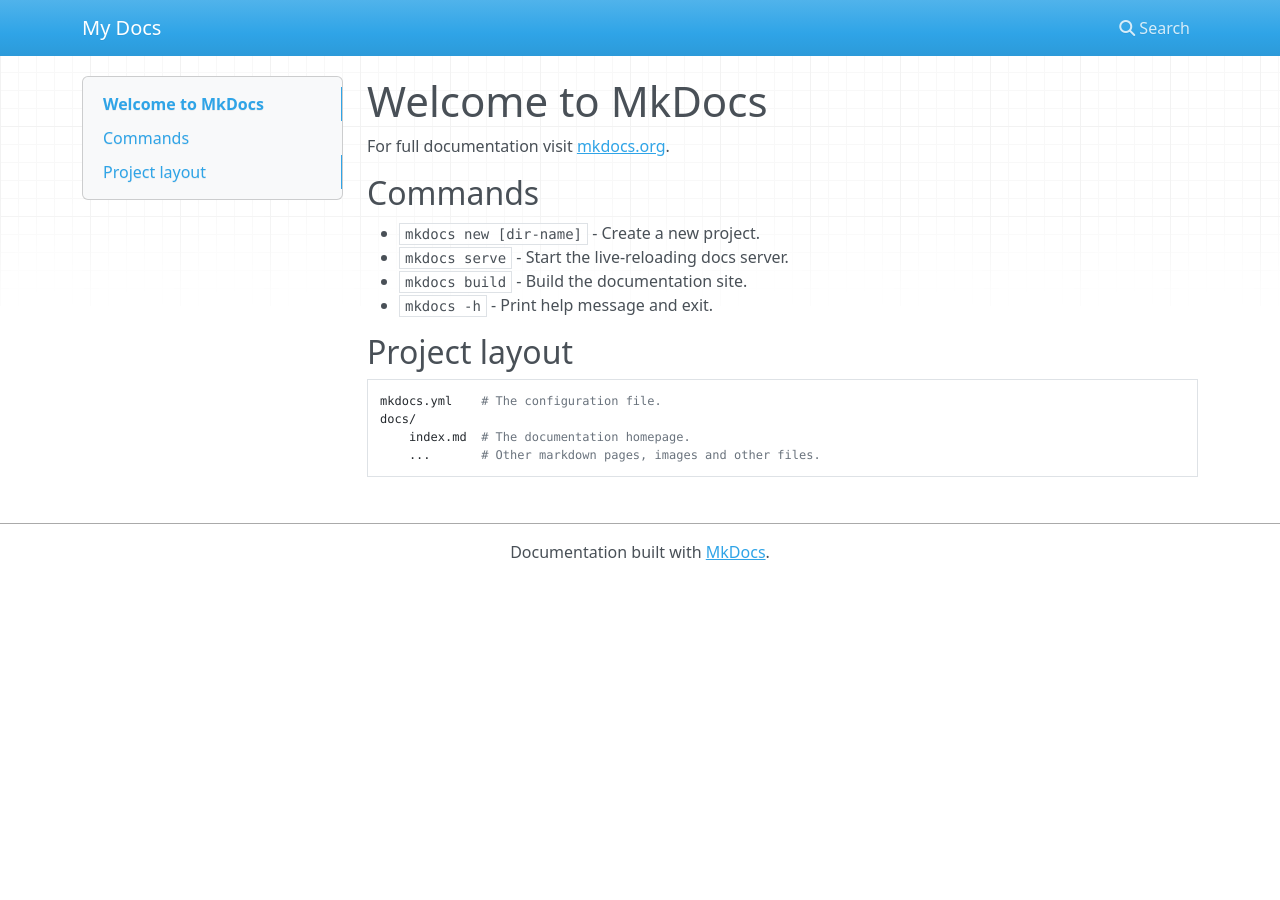
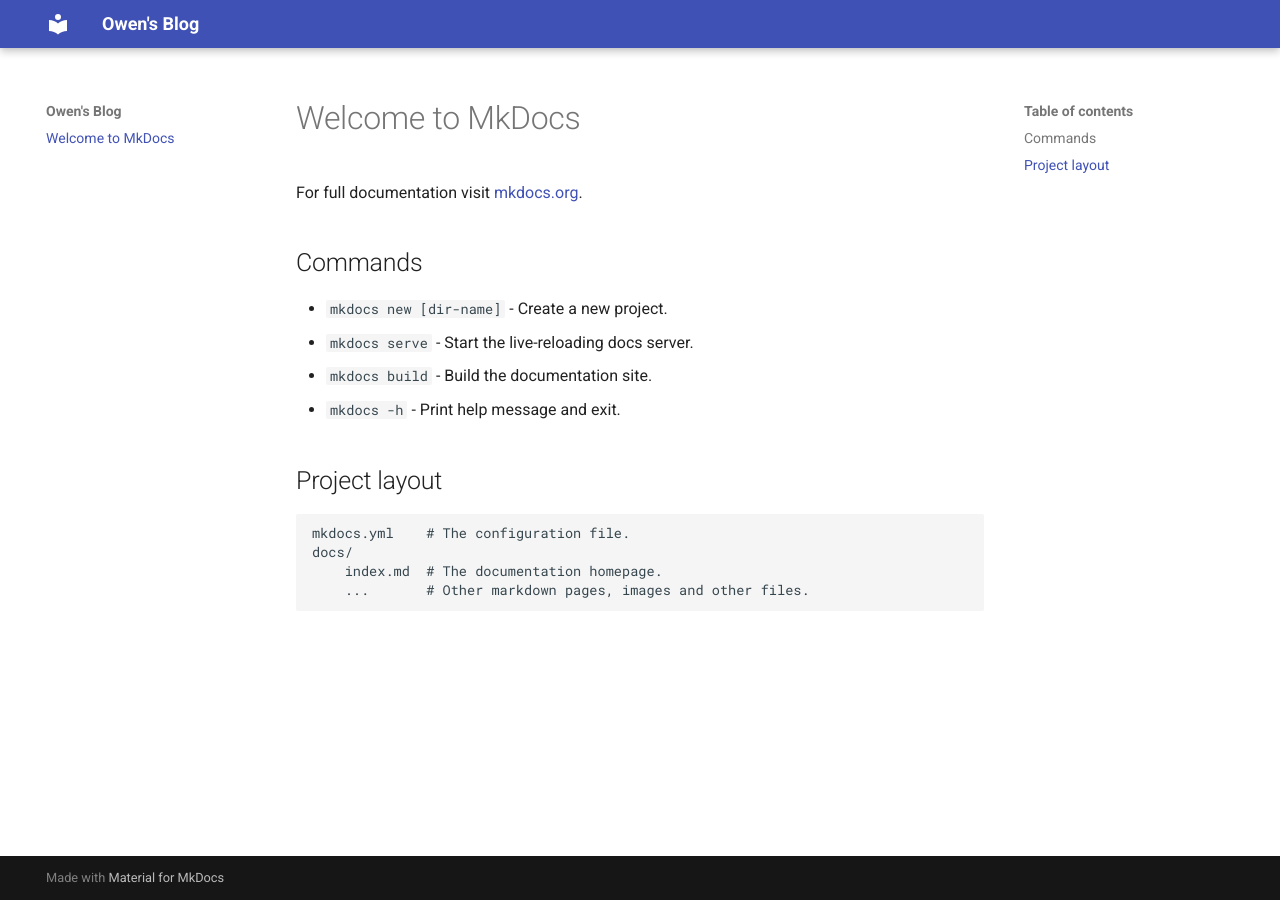
Before and after one commit to owenlamont/home, an MkDocs documentation site: the page built from docs/index.md, in a window 1280 px wide. Built offline with MkDocs 1.6.1 and Material for MkDocs 9.7.7, drawn with Linux system fonts in a browser that asks for light colours; nearby versions of some CDN libraries.

Commit message:
Setting up material theme and add social card support.

```diff
--- a/mkdocs.yml
+++ b/mkdocs.yml
@@ -1 +1,8 @@
-site_name: My Docs
+site_name: Owen's Blog
+site_url: https://owenlamont.github.io/blog/
+
+theme:
+  name: material
+
+plugins:
+  - social
```
Also changed, not shown: 1 other file.
